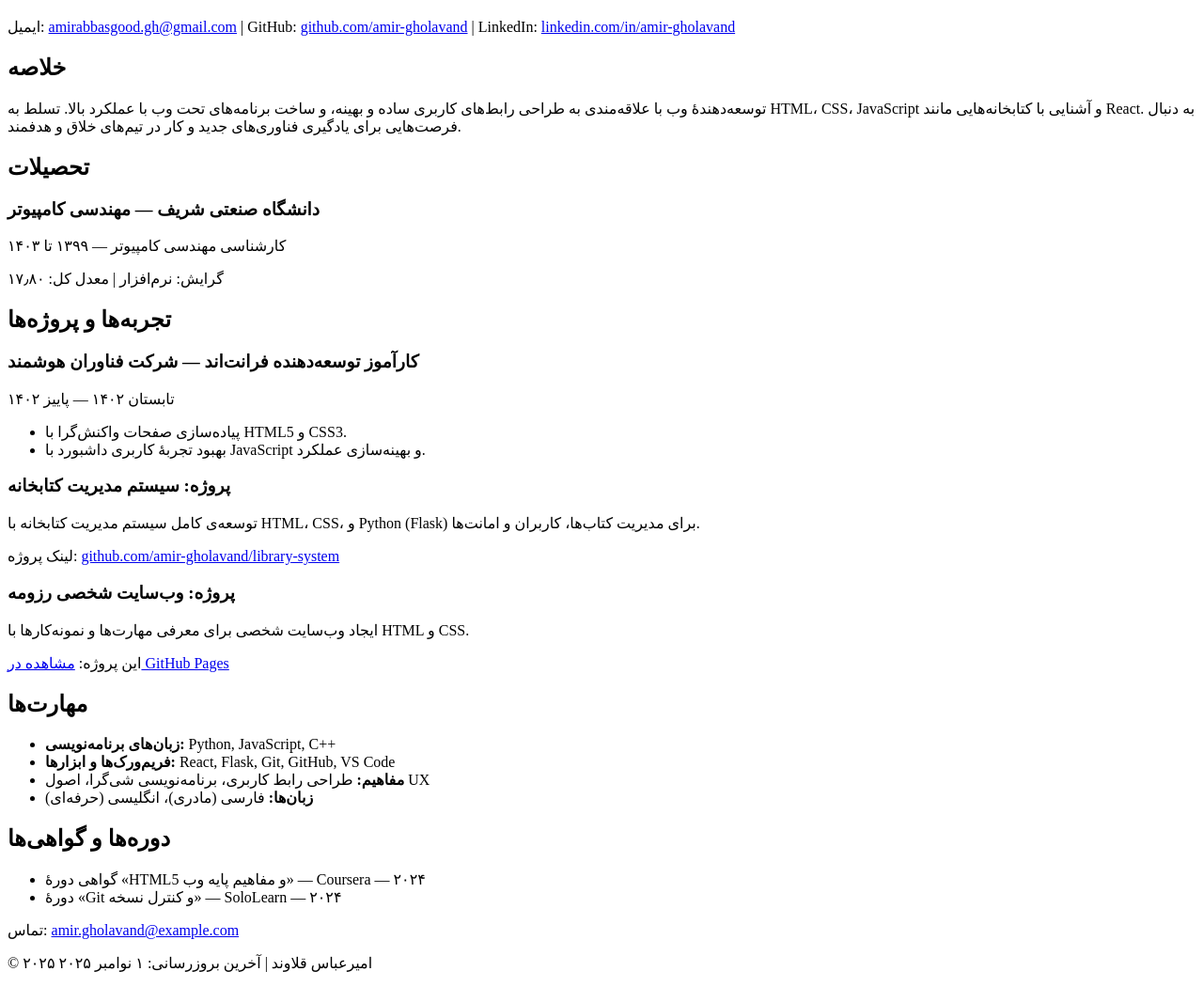
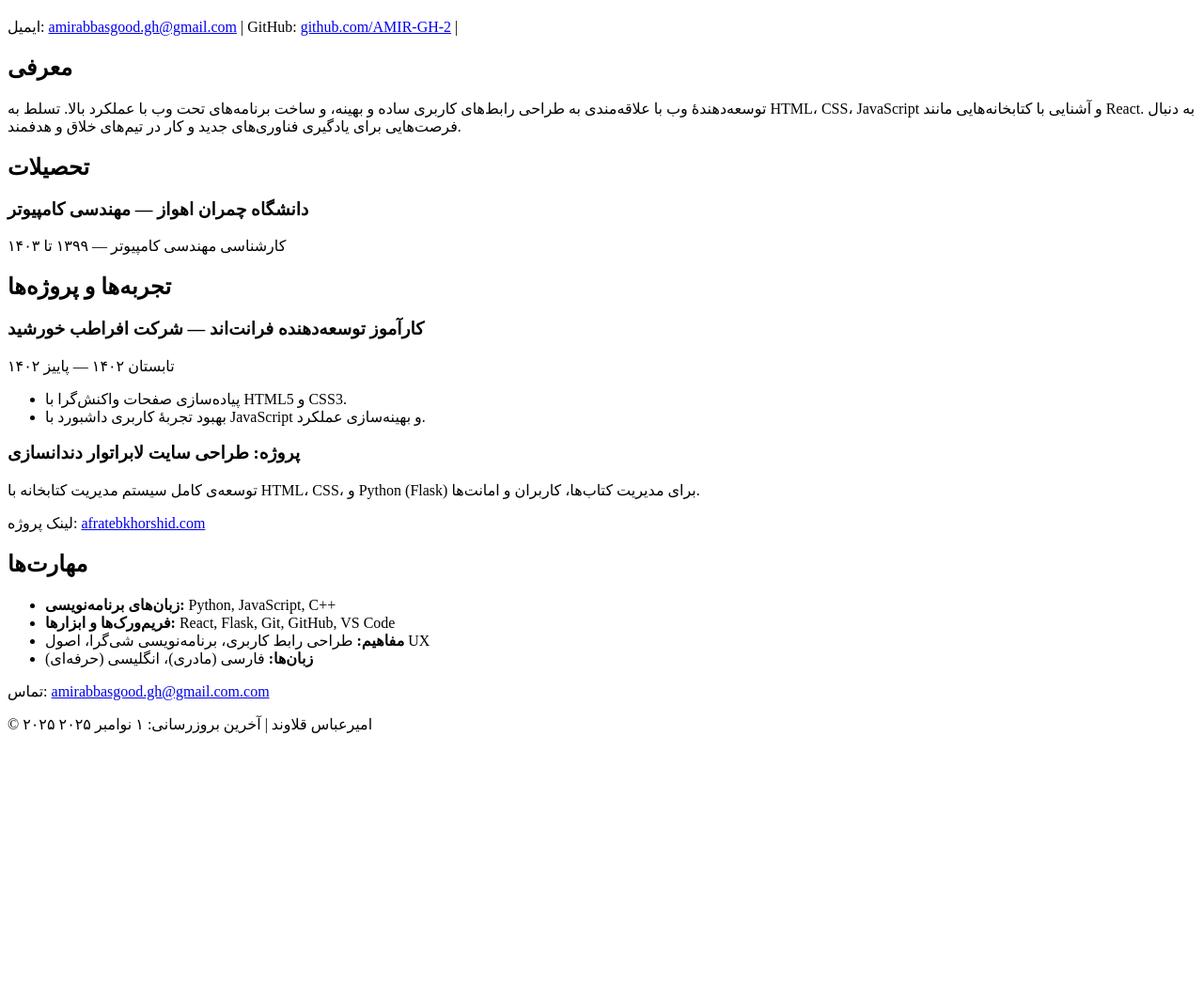
Before and after one commit to AMIR-GH-2/9973142-resume, a plain HTML site: page 9973142-resume/index.html in a window 1280 px wide. Shown: the part 62-1112 px from the top of the page at 94% size. After the commit the page ends 858 px from the top, so only its background shows below. Drawn offline with Linux system fonts and the light colour scheme.

Commit message:
Update index.html

```diff
--- a/9973142-resume/index.html
+++ b/9973142-resume/index.html
@@ -10,14 +10,13 @@
     <h1>امیرعباس قلاوند</h1>
     <p>
       ایمیل: <a href="mailto:amirabbasgood.gh@gmail.com">amirabbasgood.gh@gmail.com</a> |
-      GitHub: <a href="https://github.com/amir-gholavand" target="_blank" rel="noopener">github.com/amir-gholavand</a> |
-      LinkedIn: <a href="https://www.linkedin.com/in/amir-gholavand" target="_blank" rel="noopener">linkedin.com/in/amir-gholavand</a>
+      GitHub: <a href="https://github.com/AMIR-GH-2" target="_blank" rel="noopener">github.com/AMIR-GH-2</a> |
     </p>
   </header>
 
   <main>
-    <section id="summary" aria-label="خلاصه">
-      <h2>خلاصه</h2>
+    <section id="summary" aria-label="معرفی">
+      <h2>معرفی</h2>
       <article>
         <p>توسعه‌دهندهٔ وب با علاقه‌مندی به طراحی رابط‌های کاربری ساده و بهینه، و ساخت برنامه‌های تحت وب با عملکرد بالا. تسلط به HTML، CSS، JavaScript و آشنایی با کتابخانه‌هایی مانند React. به دنبال فرصت‌هایی برای یادگیری فناوری‌های جدید و کار در تیم‌های خلاق و هدفمند.</p>
       </article>
@@ -26,9 +25,8 @@
     <section id="education" aria-label="تحصیلات">
       <h2>تحصیلات</h2>
       <article>
-        <h3>دانشگاه صنعتی شریف — مهندسی کامپیوتر</h3>
+        <h3>دانشگاه چمران اهواز — مهندسی کامپیوتر</h3>
         <p>کارشناسی مهندسی کامپیوتر — ۱۳۹۹ تا ۱۴۰۳</p>
-        <p>گرایش: نرم‌افزار | معدل کل: ۱۷٫۸۰</p>
       </article>
     </section>
 
@@ -36,7 +34,7 @@
       <h2>تجربه‌ها و پروژه‌ها</h2>
 
       <article>
-        <h3>کارآموز توسعه‌دهنده فرانت‌اند — شرکت فناوران هوشمند</h3>
+        <h3>کارآموز توسعه‌دهنده فرانت‌اند — شرکت افراطب خورشید</h3>
         <p>تابستان ۱۴۰۲ — پاییز ۱۴۰۲</p>
         <ul>
           <li>پیاده‌سازی صفحات واکنش‌گرا با HTML5 و CSS3.</li>
@@ -45,15 +43,9 @@
       </article>
 
       <article>
-        <h3>پروژه: سیستم مدیریت کتابخانه</h3>
+        <h3>پروژه: طراحی سایت لابراتوار دندانسازی</h3>
         <p>توسعه‌ی کامل سیستم مدیریت کتابخانه با HTML، CSS، و Python (Flask) برای مدیریت کتاب‌ها، کاربران و امانت‌ها.</p>
-        <p>لینک پروژه: <a href="https://github.com/amir-gholavand/library-system" target="_blank" rel="noopener">github.com/amir-gholavand/library-system</a></p>
-      </article>
-
-      <article>
-        <h3>پروژه: وب‌سایت شخصی رزومه</h3>
-        <p>ایجاد وب‌سایت شخصی برای معرفی مهارت‌ها و نمونه‌کارها با HTML و CSS.</p>
-        <p>این پروژه: <a href="https://amir-gholavand.github.io/resume/" target="_blank" rel="noopener">مشاهده در GitHub Pages</a></p>
+        <p>لینک پروژه: <a href="https://afratebkhorshid.com" target="_blank" rel="noopener">afratebkhorshid.com</a></p>
       </article>
     </section>
 
@@ -66,20 +58,10 @@
         <li><strong>زبان‌ها:</strong> فارسی (مادری)، انگلیسی (حرفه‌ای)</li>
       </ul>
     </section>
-
-    <section id="awards" aria-label="دستاوردها و دوره‌ها">
-      <h2>دوره‌ها و گواهی‌ها</h2>
-      <article>
-        <ul>
-          <li>گواهی دورهٔ «HTML5 و مفاهیم پایه وب» — Coursera — ۲۰۲۴</li>
-          <li>دورهٔ «Git و کنترل نسخه» — SoloLearn — ۲۰۲۴</li>
-        </ul>
-      </article>
-    </section>
   </main>
 
   <footer>
-    <p>تماس: <a href="mailto:amir.gholavand@example.com">amir.gholavand@example.com</a></p>
+    <p>تماس: <a href="mailto:amirabbasgood.gh@gmail.com.com">amirabbasgood.gh@gmail.com.com</a></p>
     <p>© ۲۰۲۵ امیرعباس قلاوند | آخرین بروزرسانی: <time datetime="2025-11-01">۱ نوامبر ۲۰۲۵</time></p>
   </footer>
 </body>
```
